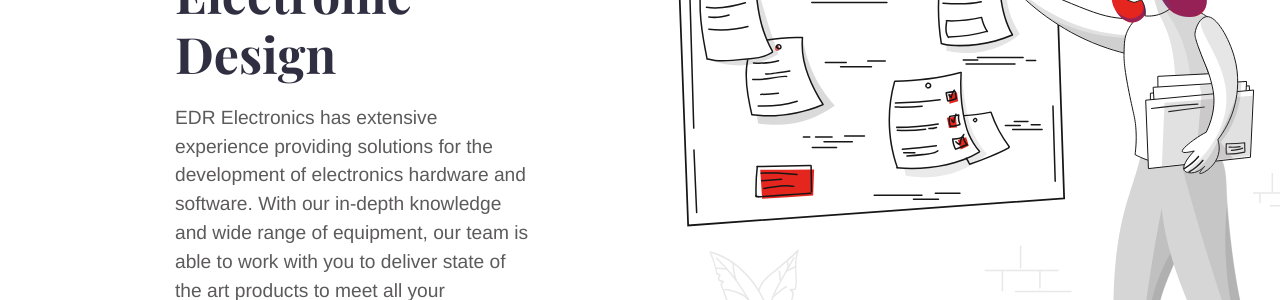
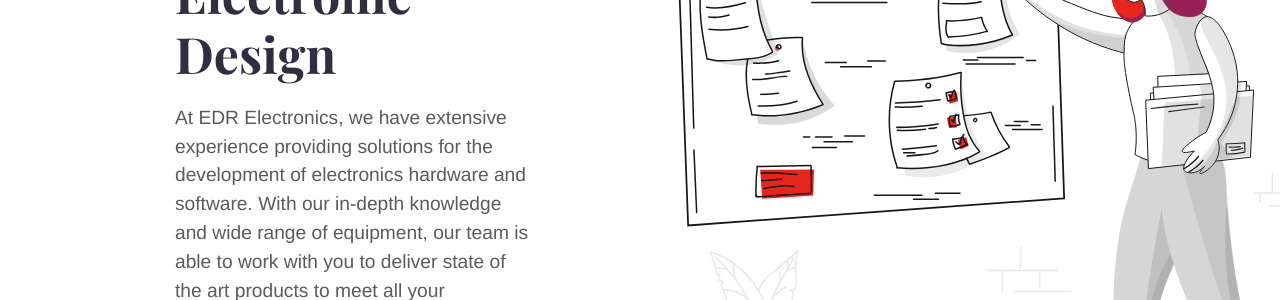
Before and after one commit to sylviaedr/edrelectronics, a Jekyll site: the page built from index.md, in a window 1280 px wide. Shown: the part 298-598 px from the top of the page. Built offline with Jekyll 4.4.1, drawn with Linux system fonts in a browser that asks for light colours; some of the changed text lies outside the part shown.

Commit message:
Update index.md

```diff
--- a/index.md
+++ b/index.md
@@ -9,5 +9,5 @@ intro_image_hide_on_mobile: true
 
 # Expertise in Electronic Design
 
-EDR Electronics has extensive experience providing solutions for the development of electronics hardware and software.
+At EDR Electronics, we have extensive experience providing solutions for the development of electronics hardware and software.
 With our in-depth knowledge and wide range of equipment, our team is able to work with you to deliver state of the art products to meet all your requirements.
```
